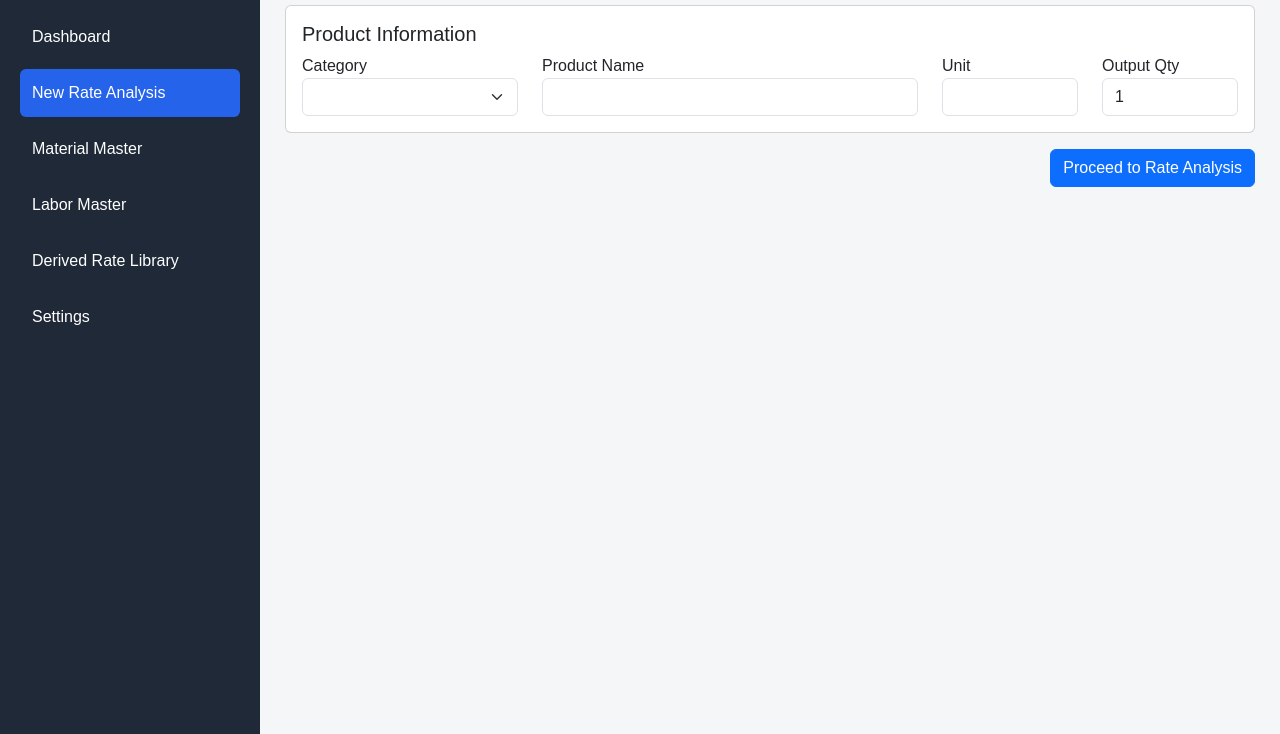
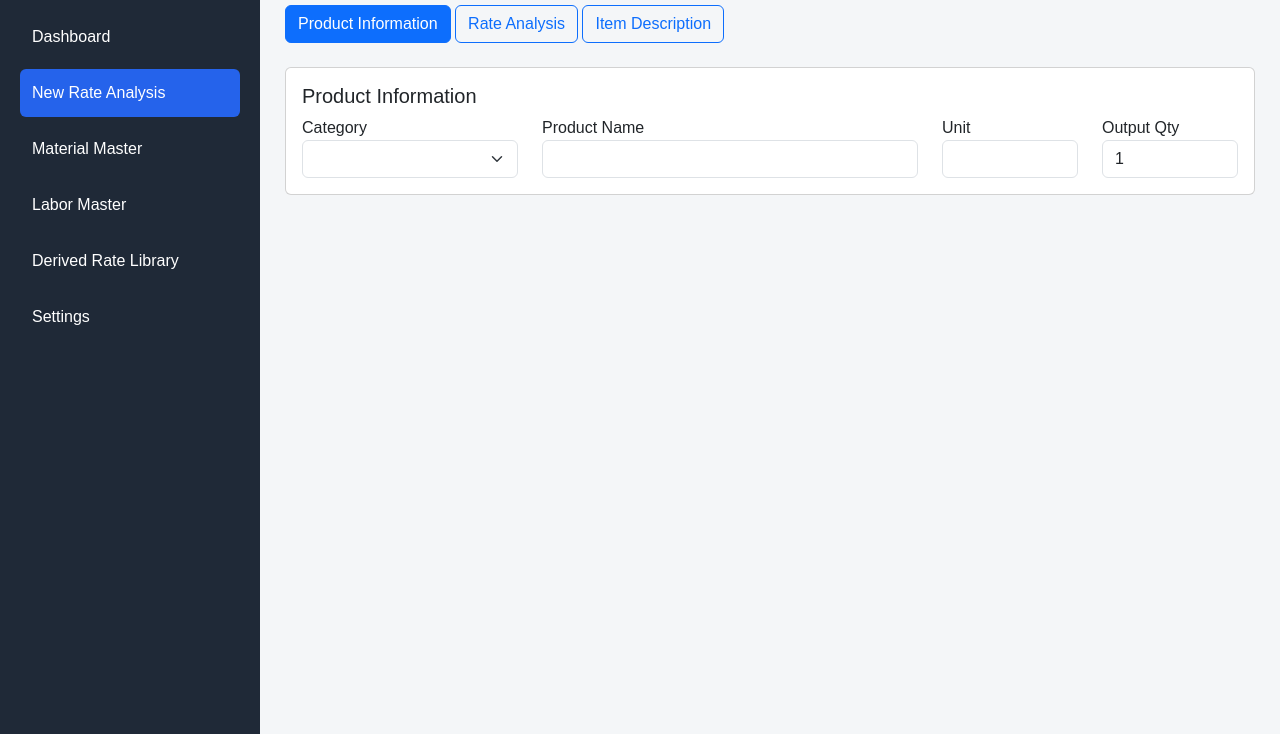
Before and after one commit to ankj89/Rate_analysis_calculator, a plain HTML site: page index.html in a window 1280 px wide. Both pictures are taken after a click on the button "New Rate Analysis". Shown: the part 66-800 px from the top of the page. Drawn offline with nearby package versions, Linux system fonts and the light colour scheme; a script that the page names is missing.

Commit message:
Update index.html

```diff
--- a/index.html
+++ b/index.html
@@ -91,6 +91,34 @@
 
     <h2>Rate Analysis</h2>
 
+        <div class="mb-4">
+
+    <button
+        id="showProductInfo"
+        class="btn btn-primary">
+
+        Product Information
+
+    </button>
+
+    <button
+        id="showRateAnalysis"
+        class="btn btn-outline-primary">
+
+        Rate Analysis
+
+    </button>
+
+    <button
+        id="showDescription"
+        class="btn btn-outline-primary">
+
+        Item Description
+
+    </button>
+
+</div>
+
     <!-- Product Information -->
 
 <div id="productInfoSection">
@@ -135,24 +163,13 @@
         </div>
     </div>
 </div>
-            <div class="text-end mb-3">
 
-    <button
-        id="gotoRateAnalysisBtn"
-        class="btn btn-primary">
-
-        Proceed to Rate Analysis
-
-    </button>
-
-</div>
 
 <div id="rateAnalysisSection"
      style="display:none;">
 
     <!-- Material Cost -->
-<div id="rateAnalysisSection"
-     style="display:none;">
+
 
     <div class="card mb-3">
         <div class="card-body">
@@ -341,17 +358,7 @@
 
 </div>
 
-<div class="text-end mb-3">
 
-    <button
-        id="gotoDescriptionBtn"
-        class="btn btn-primary">
-
-        Proceed to Item Description
-
-    </button>
-
-</div>
 
     <div id="descriptionSection"
      style="display:none;">
```
